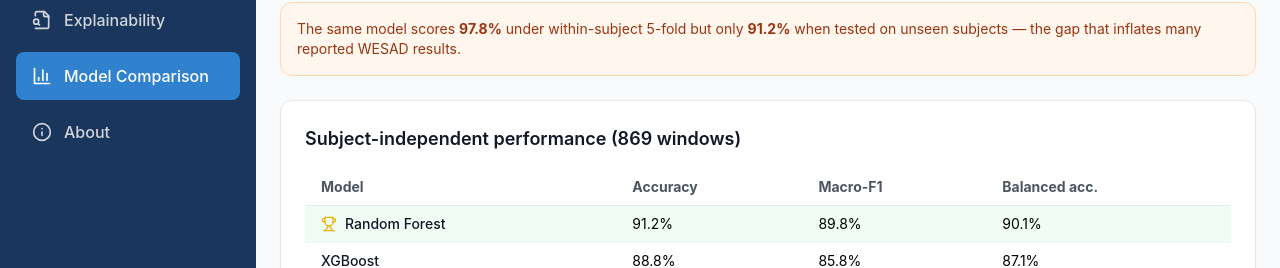
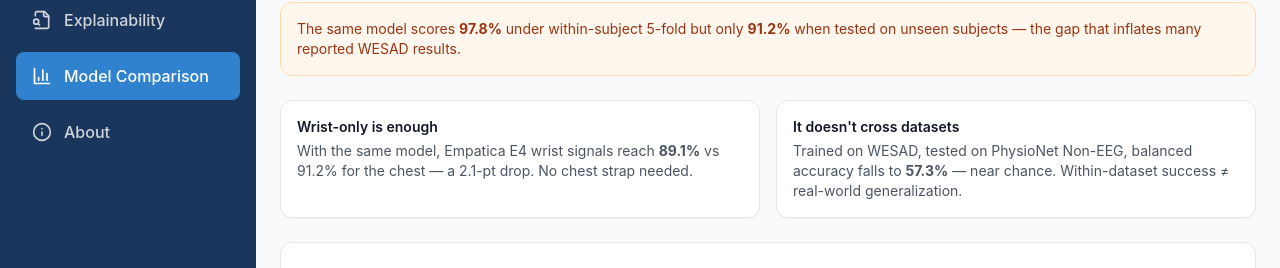
Before and after one commit to urme-b/CalmSense, a React (Create React App) app in the folder frontend/: page /models in a window 1280 px wide. Shown: the part 253-521 px from the top of the page. Built offline with nearby package versions, Linux system fonts and the light colour scheme; no server answers.

Commit message:
dashboard generalization

```diff
--- a/frontend/src/components/ModelComparison.tsx
+++ b/frontend/src/components/ModelComparison.tsx
@@ -72,6 +72,29 @@ const ModelComparison: React.FC = () => {
         5-fold but only <strong>{pct(data.loso_accuracy)}</strong> when tested on unseen subjects — the
         gap that inflates many reported WESAD results.
       </div>
+
+      {/* Generalization */}
+      {(results as any).cross_dataset && (results as any).wrist && (
+        <div className="grid grid-cols-1 sm:grid-cols-2 gap-4">
+          <div className="bg-white dark:bg-gray-800 rounded-xl shadow-sm border border-gray-200 dark:border-gray-700 p-4 text-sm">
+            <p className="font-semibold text-gray-900 dark:text-white mb-1">Wrist-only is enough</p>
+            <p className="text-gray-600 dark:text-gray-400">
+              With the same model, Empatica E4 wrist signals reach{' '}
+              <strong>{pct((results as any).wrist.same_model_rf.wrist)}</strong> vs{' '}
+              {pct((results as any).wrist.same_model_rf.chest)} for the chest — a{' '}
+              {(results as any).wrist.same_model_rf.drop_pts.toFixed(1)}-pt drop. No chest strap needed.
+            </p>
+          </div>
+          <div className="bg-white dark:bg-gray-800 rounded-xl shadow-sm border border-gray-200 dark:border-gray-700 p-4 text-sm">
+            <p className="font-semibold text-gray-900 dark:text-white mb-1">It doesn't cross datasets</p>
+            <p className="text-gray-600 dark:text-gray-400">
+              Trained on WESAD, tested on PhysioNet Non-EEG, balanced accuracy falls to{' '}
+              <strong>{pct((results as any).cross_dataset.wesad_to_noneeg.balanced_accuracy)}</strong> —
+              near chance. Within-dataset success ≠ real-world generalization.
+            </p>
+          </div>
+        </div>
+      )}
 
       {/* Metrics table */}
       <div className="bg-white dark:bg-gray-800 rounded-xl shadow-sm border border-gray-200 dark:border-gray-700 p-6">
--- a/frontend/src/results.json
+++ b/frontend/src/results.json
@@ -143,5 +143,133 @@
       "feature": "HRV_CVSD",
       "mean_abs_shap": 0.29860625
     }
+  ],
+  "stats": {
+    "best_model": "Random Forest",
+    "accuracy_mean": 0.9121384762281433,
+    "ci95": [
+      0.8627925118050157,
+      0.9564632910496984
+    ],
+    "paired_tests_vs_best": {
+      "Logistic Regression": {
+        "delta_mean": 0.0445052498948344,
+        "p_value": 0.0328542199286437
+      },
+      "XGBoost": {
+        "delta_mean": 0.024251525063300194,
+        "p_value": 0.04252247799805163
+      },
+      "LightGBM": {
+        "delta_mean": 0.03689919889690285,
+        "p_value": 0.04085984371280629
+      }
+    }
+  },
+  "wrist": {
+    "wrist_models": [
+      {
+        "model": "Logistic Regression",
+        "accuracy_mean": 0.8684553042879136,
+        "f1_macro_mean": 0.8560614727976099
+      },
+      {
+        "model": "Random Forest",
+        "accuracy_mean": 0.8912148474642141,
+        "f1_macro_mean": 0.8695455983977314
+      },
+      {
+        "model": "XGBoost",
+        "accuracy_mean": 0.9083977541443266,
+        "f1_macro_mean": 0.8873618171033295
+      },
+      {
+        "model": "LightGBM",
+        "accuracy_mean": 0.8640660916547692,
+        "f1_macro_mean": 0.83851045223368
+      }
+    ],
+    "wrist_best": {
+      "model": "XGBoost",
+      "accuracy_mean": 0.9083977541443266,
+      "f1_macro_mean": 0.8873618171033295
+    },
+    "chest_best": {
+      "model": "Random Forest",
+      "accuracy_mean": 0.9121384762281433
+    },
+    "same_model_rf": {
+      "chest": 0.9121384762281433,
+      "wrist": 0.8912148474642141,
+      "drop_pts": 2.092362876392917
+    },
+    "best_per_arm_drop_pts": 0.37407220838167055
+  },
+  "cross_dataset": {
+    "n_shared_features": 18,
+    "within_wesad": {
+      "accuracy": 0.8734267427703267,
+      "f1_macro": 0.8494514478692596,
+      "balanced_accuracy": 0.8637080227665273
+    },
+    "within_noneeg": {
+      "accuracy": 0.7198166147474223,
+      "f1_macro": 0.6722363419883234,
+      "balanced_accuracy": 0.698948159778588
+    },
+    "wesad_to_noneeg": {
+      "accuracy": 0.6354810238305384,
+      "balanced_accuracy": 0.5731730845996221,
+      "f1_macro": 0.5693454438025572
+    },
+    "noneeg_to_wesad": {
+      "accuracy": 0.5592635212888377,
+      "balanced_accuracy": 0.5003709413796701,
+      "f1_macro": 0.49872205579578194
+    }
+  },
+  "ablation": [
+    {
+      "subset": "All features",
+      "n_features": 54,
+      "accuracy_mean": 0.9121384762281431,
+      "accuracy_std": 0.0949467393298402,
+      "f1_macro_mean": 0.8977922751610052
+    },
+    {
+      "subset": "No motion (HRV+EDA+TEMP+RESP)",
+      "n_features": 50,
+      "accuracy_mean": 0.9032454834696056,
+      "accuracy_std": 0.1109252711975042,
+      "f1_macro_mean": 0.8897712945159797
+    },
+    {
+      "subset": "Autonomic (HRV+EDA)",
+      "n_features": 45,
+      "accuracy_mean": 0.8842102179555287,
+      "accuracy_std": 0.1431566838743333,
+      "f1_macro_mean": 0.8721787277839319
+    },
+    {
+      "subset": "HRV only",
+      "n_features": 30,
+      "accuracy_mean": 0.8133426296385987,
+      "accuracy_std": 0.1565193525544925,
+      "f1_macro_mean": 0.7794761298251327
+    },
+    {
+      "subset": "EDA only",
+      "n_features": 15,
+      "accuracy_mean": 0.8280149288265276,
+      "accuracy_std": 0.1278242330897043,
+      "f1_macro_mean": 0.8029723389993931
+    },
+    {
+      "subset": "Motion only (ACC)",
+      "n_features": 4,
+      "accuracy_mean": 0.8436408890623184,
+      "accuracy_std": 0.110002312079767,
+      "f1_macro_mean": 0.8233446458915474
+    }
   ]
 }
```
